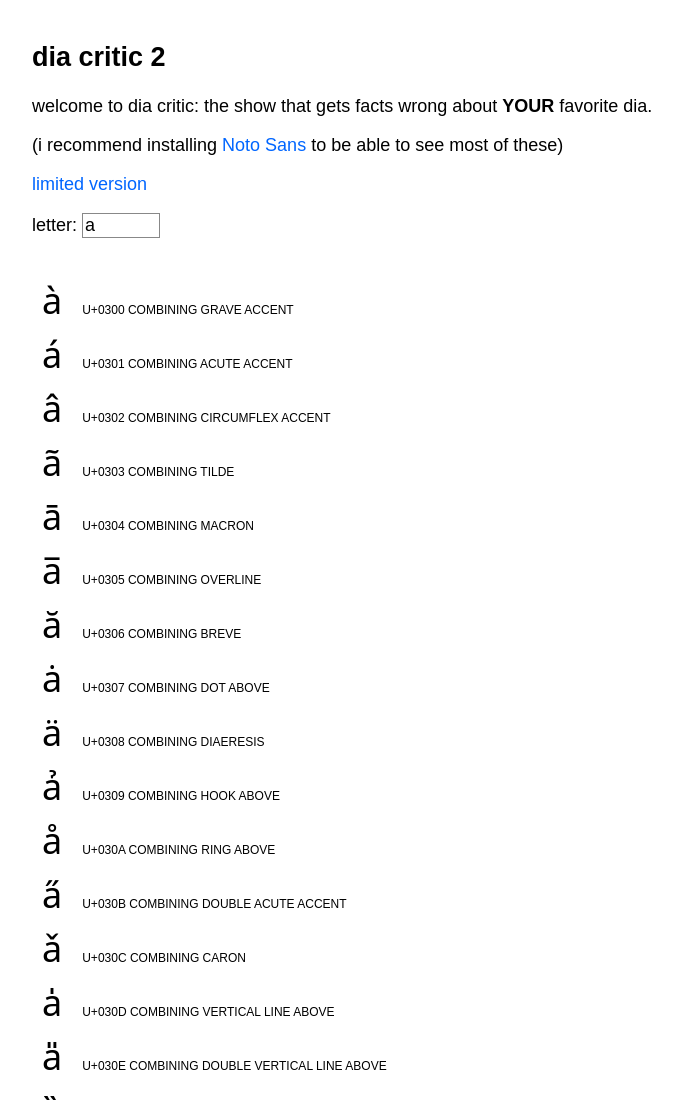
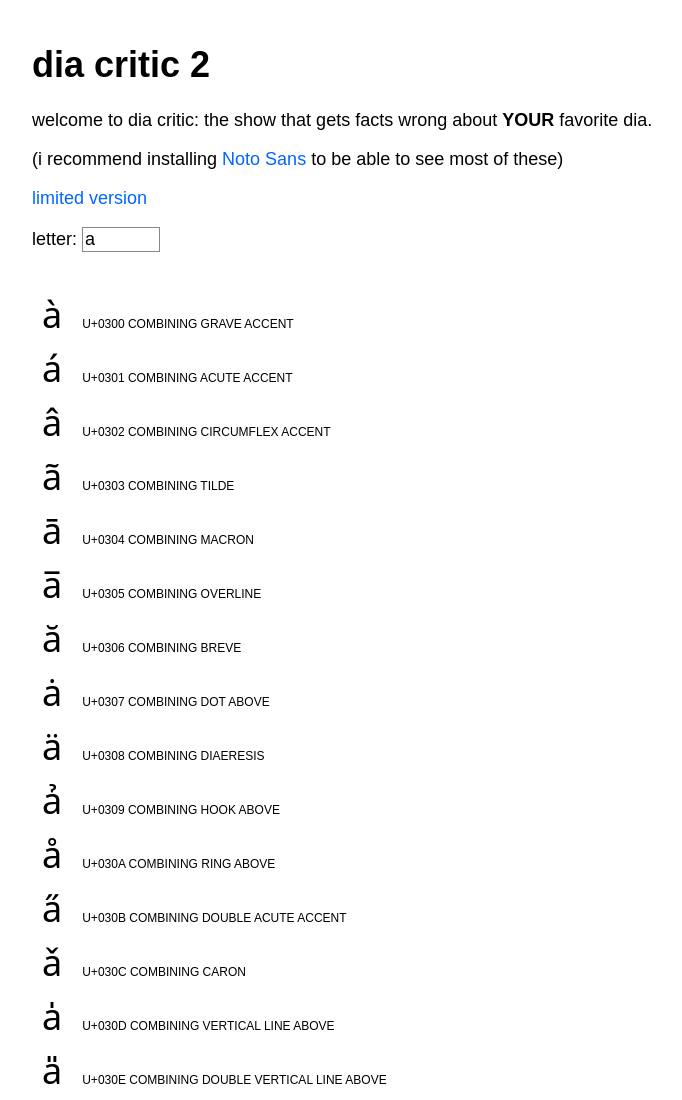
Before and after one commit to ivancr72/ivancr72.github.io, a plain HTML site: page diacritic-full.html in a window 1280 px wide. Shown: the top 1100 px of the page, without its empty margins (208-890 px from the left). Drawn offline with Linux system fonts and the light colour scheme.

Commit message:
why is this a <h2>

```diff
--- a/diacritic-full.html
+++ b/diacritic-full.html
@@ -28,7 +28,7 @@
         </style>
     </head>
     <body onload="ready()">
-        <h2> dia critic 2 </h2>
+        <h1> dia critic 2 </h1>
         <p> welcome to dia critic: the show that gets facts wrong about <strong>YOUR</strong> favorite dia.</p>
 
         <p>(i recommend installing <a href="https://www.google.com/get/noto/">Noto Sans</a> to be able to see most of these)</p>
```
